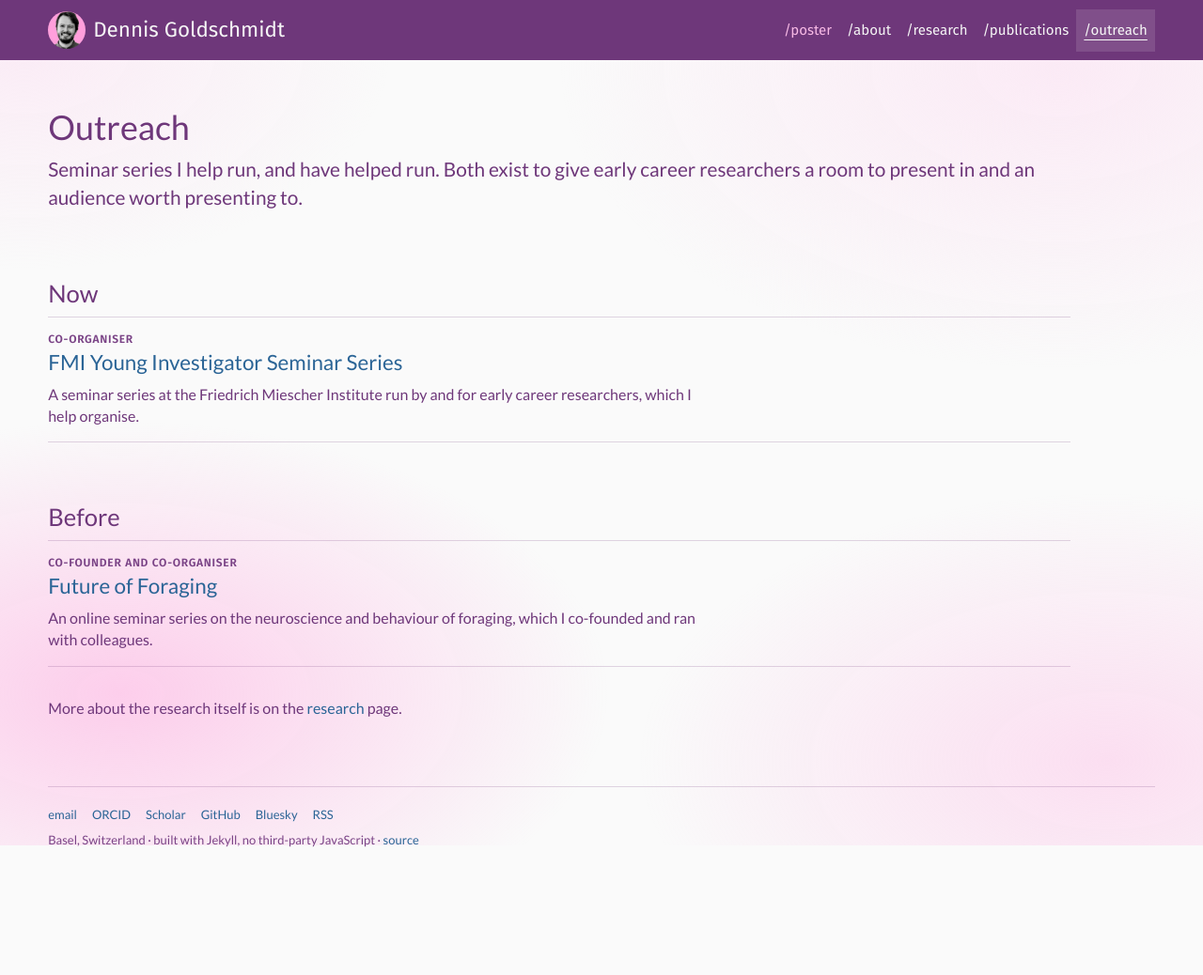
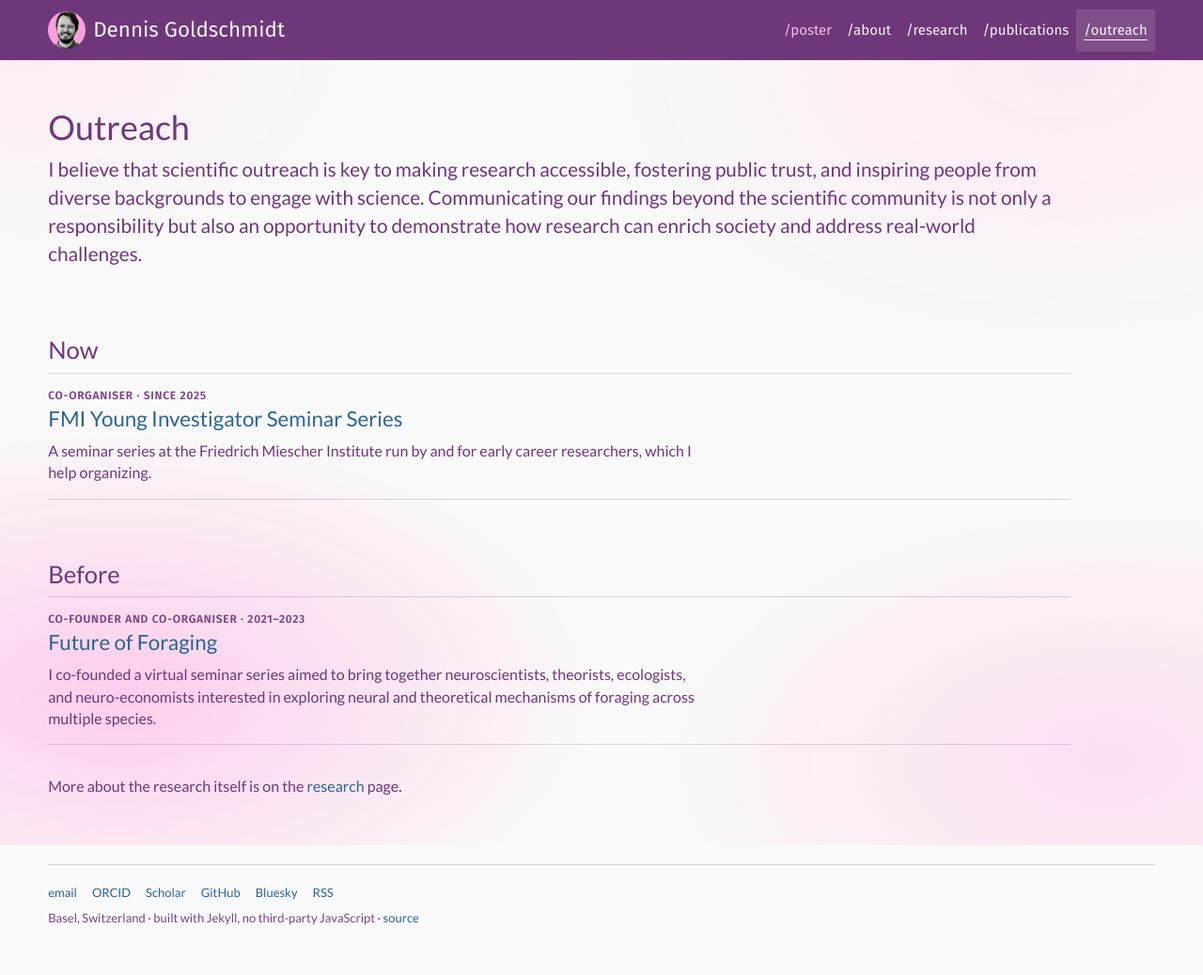
Before and after one commit to degoldschmidt/degoldschmidt.github.io, a Jekyll site: the page built from outreach.html, in a window 1280 px wide. Shown: the whole page at 94% size. Built offline with Jekyll 4.4.1, drawn with Linux system fonts in a browser that asks for light colours; before the commit the page ends 955 px from its top, so only the background shows below that.

Commit message:
Dennis's copy: poster number, outreach intro and descriptions
Poster number corrected to PS2.82. This is the one that had to ship — it
is printed on the board and prefills the email subject line on /poster/.

Outreach page gains Dennis's own intro on why outreach matters, and his
descriptions of both series in place of my drafts.

Co-Authored-By: Claude Opus 5 (1M context) <noreply@anthropic.com>
Claude-Session: https://claude.ai/code/session_01B92kTq6btsk1imhVp8yB2d

```diff
--- a/_data/outreach.yml
+++ b/_data/outreach.yml
@@ -12,18 +12,19 @@
   role: "Co-organiser"
   url: "https://www.fmi.ch/courses/yiss/"
   current: true
-  period: "" # e.g. "since 2024"
+  period: "since 2025" # e.g. "since 2024"
   # DRAFT — says only what is known. Add what the series is for, who speaks,
   # and how often; nothing here is invented.
   text: >-
     A seminar series at the Friedrich Miescher Institute run by and for early
-    career researchers, which I help organise.
+    career researchers, which I help organizing.
 
 - title: "Future of Foraging"
   role: "Co-founder and co-organiser"
   url: "https://future-of-foraging-seminars.github.io/"
-  period: "" # e.g. "2020-2022"
+  period: "2021–2023" # e.g. "2020-2022"
   # DRAFT — as above.
   text: >-
-    An online seminar series on the neuroscience and behaviour of foraging,
-    which I co-founded and ran with colleagues.
+    I co-founded a virtual seminar series aimed to bring together neuroscientists,
+    theorists, ecologists, and neuro-economists interested in exploring neural and
+    theoretical mechanisms of foraging across multiple species.
--- a/_data/poster.yml
+++ b/_data/poster.yml
@@ -14,7 +14,7 @@ in_nav: true # /poster in the top bar
 venue: "ICN 2026" # e.g. "FENS Forum 2026"
 venue_url: "https://icn2026vancouver.com/" # e.g. "https://forum.fens.org/"
 city: "Vancouver, BC, Canada" # e.g. "Lisbon"
-number: "PS2.84" # e.g. "P-123"
+number: "PS2.82" # e.g. "P-123"
 session: "Tue 28 Jul, 16:00-18:00" # e.g. "Tue 8 Sep, 14:00-16:00"
 date: "2026-07-28" # ISO, e.g. 2026-09-08 — used for the status line
 
--- a/outreach.html
+++ b/outreach.html
@@ -5,8 +5,11 @@ title: outreach
 <div class="prose">
   <h1>Outreach</h1>
   <p class="lead">
-    Seminar series I help run, and have helped run. Both exist to give early
-    career researchers a room to present in and an audience worth presenting to.
+    I believe that scientific outreach is key to making research accessible,
+    fostering public trust, and inspiring people from diverse backgrounds to
+    engage with science. Communicating our findings beyond the scientific community
+    is not only a responsibility but also an opportunity to demonstrate how research
+    can enrich society and address real-world challenges.
   </p>
 </div>
 
```
